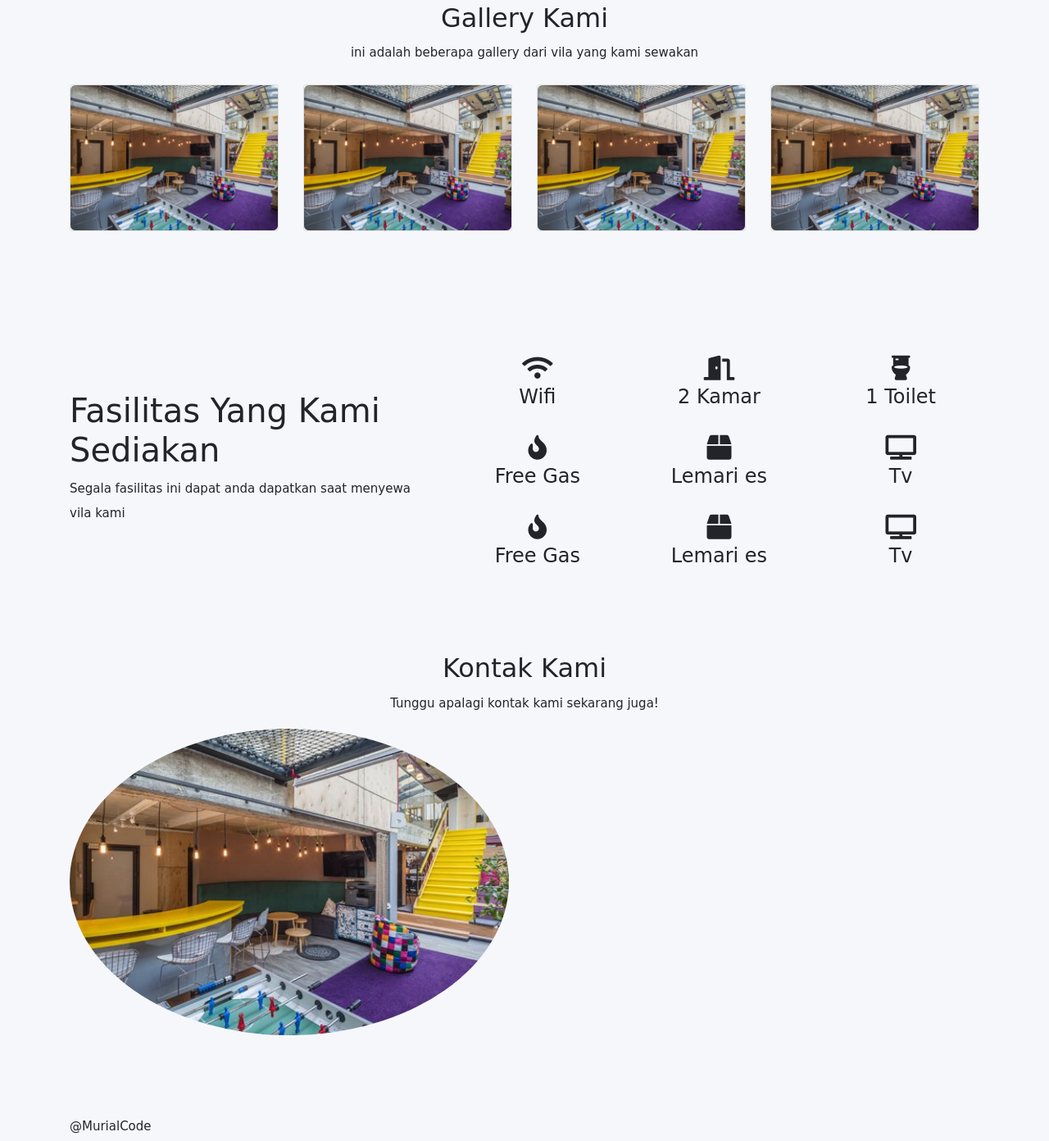
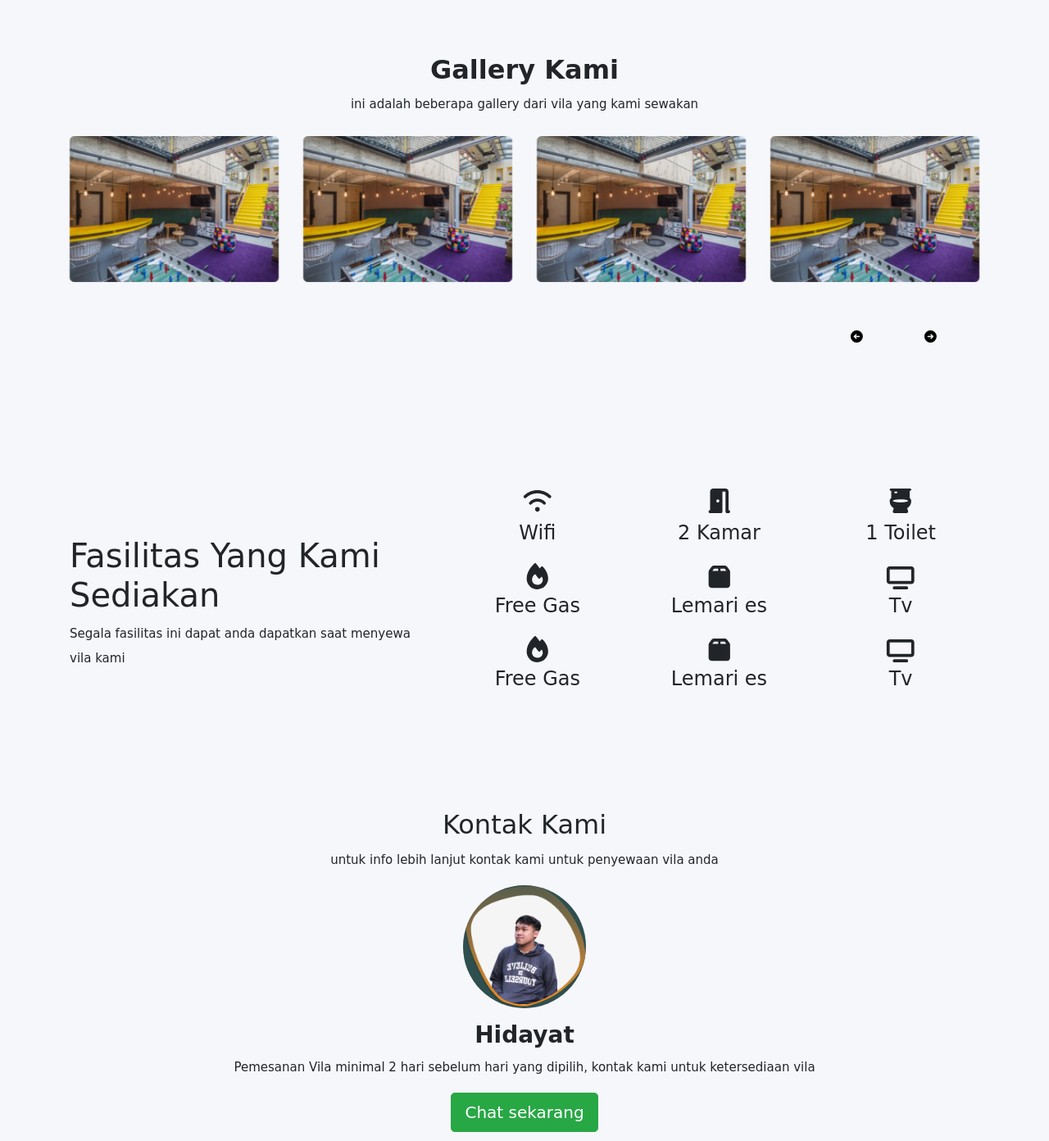
Before and after one commit to rizan1998/Sewa-Vila-Kotabunga, a plain HTML site: page index.html in a window 1280 px wide. Shown: the part 1106-2498 px from the top of the page at 82% size. Drawn offline with Linux system fonts and the light colour scheme.

Commit message:
menambah hero baru dan memperbaiki sedikit tampilan mobile responsive

```diff
--- a/assets/css/style-sewaVila.css
+++ b/assets/css/style-sewaVila.css
@@ -35,9 +35,16 @@ nav .nav-item .active {
   background-color: #f6f7fb;
   height: auto;
   overflow: auto;
+  margin-top: 80px;
 }
+
 .jumbotron h1 {
   font-weight: 600;
+}
+
+.jumbotron img {
+  height: 480px;
+  width: 100%;
 }
 
 /* about */
@@ -54,6 +61,76 @@ nav .nav-item .active {
   border-radius: 5px;
 }
 
+.gallery-section .owl-carousel .card {
+  margin-top: 10%;
+  /* height: 350px; */
+  height: auto;
+  padding: 30px;
+  line-height: 25px;
+  font-family: var(--paytone);
+}
+.gallery-section .owl-carousel img {
+  height: 100%;
+  width: 100%;
+}
+
+.gallery-section .container .row .pembungkus-panah {
+  display: flex;
+  justify-content: flex-end;
+}
+
+.gallery-section .container .row .panah {
+  height: 60px;
+  width: 60px;
+  background-color: transparent;
+  border-radius: 100%;
+  display: inline-block;
+  margin-right: 30px;
+  margin-top: 10px;
+  text-align: center;
+  position: relative !important;
+  border: 3px solid transparent;
+  transition: background 0.6s ease;
+}
+
+.gallery-section .container .row .panah button {
+  border: none;
+  background-color: transparent;
+  outline: none;
+}
+
+.gallery-section .container .row .pana:hover {
+  background-color: var(--primary-color);
+
+  color: var(--primary-color);
+}
+
+.gallery-section .pembungkus-panah .fa-arrow-circle-right {
+  font-size: 54px;
+  color: var(--primary-color);
+  background-color: var(--prmary-color3);
+  border-radius: 100%;
+  position: relative;
+}
+
+.gallery-section .pembungkus-panah .fa-arrow-circle-right:hover {
+  color: var(--primary-color3);
+  background-color: var(--primary-color);
+}
+
+.gallery-section .pembungkus-panah .fa-arrow-circle-left {
+  font-size: 54px;
+  color: var(--primary-color);
+  background-color: var(--prmary-color3);
+  border-radius: 100%;
+  position: relative;
+}
+
+.gallery-section .pembungkus-panah .fa-arrow-circle-left:hover {
+  color: var(--primary-color3);
+  background-color: var(--primary-color);
+}
+
 /* section fasilitas */
 
 .fasilitas-section .fa-wifi {
@@ -67,3 +144,19 @@ nav .nav-item .active {
 .fasilitas-section .fa-tv {
   font-size: 30px;
 }
+
+/* contact */
+.contact-section .row .pp-contact {
+  height: 150px;
+  width: 150px;
+  border-radius: 50%;
+  overflow: hidden;
+  background-color: darkslategray;
+}
+
+.contact-section .row img {
+  height: 150px;
+  width: 150px;
+  border-radius: 50%;
+  overflow: hidden;
+}
--- a/assets/js/main.js
+++ b/assets/js/main.js
@@ -17,7 +17,7 @@ $('.page-scroll').on('click', function (e) {
 });
 
 // owl carousel experience section
-$(" .experience .container .owl-carousel").owlCarousel({
+$(" .gallery-section .container .owl-carousel").owlCarousel({
     loop: true,
     lazyLoad: true,
     responsive: {
@@ -25,15 +25,15 @@ $(" .experience .container .owl-carousel").owlCarousel({
             items: 1
         },
         600: {
-            items: 1
+            items: 2
         },
         1000: {
-            items: 1
+            items: 4
         }
     }
 });
 
-var owl = $(' .experience .container .owl-carousel');
+var owl = $(' .gallery-section .container .owl-carousel');
 owl.owlCarousel();
 // Go to the next item
 $('.btn-next').click(function () {
--- a/index.html
+++ b/index.html
@@ -8,12 +8,17 @@
     <link rel="stylesheet" href="assets/css/bootstrap.min.css">
     <!-- font awesome -->
     <link rel="stylesheet" href="assets/fonts/fontawesome/css/all.min.css">
+    <!-- owl carousel -->
+    <link rel="stylesheet" href="assets/vendor/owl/owl.carousel.css">
+    <link rel="stylesheet" href="assets/vendor/owl/owl.theme.default.css">
+    <!-- aos css file -->
+    <link rel="stylesheet" href="assets/vendor/aos-master/dist/aos.css">
     <!-- main css -->
     <link rel="stylesheet" href="assets/css/style-sewaVila.css">
 </head>
 <body>
     <!-- navbar -->
-    <nav class="navbar navbar-expand-lg navbar-light">
+    <nav class="navbar navbar-expand-lg navbar-light fixed-top ">
         <div class="container pt-3 pb-3 ">
             <a class="navbar-brand" href="#">Sewa Vila Kotabunga</a>
             <button class="navbar-toggler" type="button" data-toggle="collapse" data-target="#navbarTogglerDemo02" aria-controls="navbarTogglerDemo02" aria-expanded="false" aria-label="Toggle navigation">
@@ -45,7 +50,6 @@
    <div class="jumbotron jumbotron-fluid ">
     <div class="container">
         <div class="row">
-            <div class="col-lg-1"></div>
             <div class="col-lg-6">
                 <h1 class="pt-4" >Sewa Vila Angrek kota bunga dengan harga terjangkau</h1>
                 <p class="mt-4 mb-4">Lorem ipsum dolor sit amet consectetur adipisicing elit. Quo, culpa id excepturi repellendus illum aperiam atque soluta quia modi optio. <br>
@@ -57,8 +61,8 @@
 
                 <button class="btn btn-btn-regular">Check Sekarang</button>
             </div>
-            <div class="col-lg-5 text-center  d-none d-sm-block">
-                <img src="assets/img/Component 3 – 3.png" class="img-fluid"  alt="">
+            <div class="col-lg-6 text-center  d-none d-sm-block">
+                <img src="assets/img/figma/hero jumbotron.png" class="img-fluid"  alt="">
             </div>
         </div>
     </div>
@@ -69,9 +73,8 @@
    <section class="about-section">
        <div class="container">
            <div class="row ">
-               <div class="col-lg-1"></div>
                <div class="col-lg-5">
-                <div id="carouselExampleIndicators" class="carousel slide" data-ride="carousel">
+                <div id="carouselExampleIndicators" class="carousel slide ml-lg-1 mb-5" data-ride="carousel">
                     <ol class="carousel-indicators">
                       <li data-target="#carouselExampleIndicators" data-slide-to="0" class="active"></li>
                       <li data-target="#carouselExampleIndicators" data-slide-to="1"></li>
@@ -99,13 +102,15 @@
                   </div>
                </div>
                <div class="col-lg-6">
-                        <h2>
+                   <div class="ml-4" >
+                       <h2 class="pd-sm-5 pd-md-5" >
                           <strong>Vila Angrek</strong> <span class="title-about" >Kota bunga</span>
                        </h2>
                        <p class="pt-2" >Lorem ipsum dolor sit amet consectetur, adipisicing elit. Vitae quod repellendus nostrum, nam a sequi sint quas facere illum eum labore voluptatem nesciunt neque quam odio ratione sit dolorum. A, iste? Eligendi quod, sed quaerat doloribus aperiam rerum corporis sequi.
                        </p>
                        <div>
                            <button class="btn btn-btn-regular">Cek Fasilitas</button>
+                       </div>
                    </div>
                </div>
            </div>
@@ -118,30 +123,52 @@
     <div class="container">
         <div class="row  mb-2">
            <div class="col text-center">
-               <h2>Gallery Kami</h2>
+               <h2><strong> Gallery Kami </strong></h2>
                <p>ini adalah beberapa gallery dari vila yang kami sewakan</p>
            </div>
 
         </div>
         <div class="row">
-            <div class="col-lg-3 mb-2">
-                <div class="card" >
-                    <img class="card-img-top img-fluid" src="assets/img/about/workingspace1.png" alt="Card image cap">
+            <div class="owl-carousel">
+                <div class="col-lg-12 item mb-2">
+                    <div>
+                        <img class=" img-fluid" src="assets/img/about/workingspace1.png" alt="Card image cap">
                     </div>
                 </div>
-            <div class="col-lg-3 mb-2">
-                <div class="card" >
-                    <img class="card-img-top img-fluid" src="assets/img/about/workingspace1.png" alt="Card image cap">
+                <div class="col-lg-12 item mb-2">
+                    <div>
+                        <img class=" img-fluid" src="assets/img/about/workingspace1.png" alt="Card image cap">
                     </div>
                 </div>
-            <div class="col-lg-3 mb-2">
-                <div class="card" >
-                    <img class="card-img-top img-fluid" src="assets/img/about/workingspace1.png" alt="Card image cap">
+                <div class="col-lg-12 item mb-2">
+                    <div>
+                        <img class=" img-fluid" src="assets/img/about/workingspace1.png" alt="Card image cap">
                     </div>
                 </div>
-            <div class="col-lg-3 mb-2">
-                <div class="card" >
-                    <img class="card-img-top img-fluid" src="assets/img/about/workingspace1.png" alt="Card image cap">
+                <div class="col-lg-12 item mb-2">
+                    <div>
+                        <img class=" img-fluid" src="assets/img/about/workingspace1.png" alt="Card image cap">
+                    </div>
+                </div>
+                <div class="col-lg-12 item mb-2">
+                    <div>
+                        <img class=" img-fluid" src="assets/img/about/workingspace1.png" alt="Card image cap">
+                    </div>
+                </div>
+            </div>
+        </div>
+
+        <div class="row">
+            <div class="col-lg-12 pembungkus-panah">
+                <div class="panah btn-prev owl-prev">
+                    <button>
+                        <i class="fas fa-arrow-circle-left  "></i>
+                    </button>
+                </div>
+                <div class="panah kanan btn-next owl-next">
+                    <button>
+                        <i class="fas fa-arrow-circle-right "></i>
+                    </button>
                 </div>
             </div>
         </div>
@@ -159,43 +186,39 @@
                </div>
                <div class="col-lg-7">
                    <div class="row mb-sm-4">
-                       <div class="col-lg-4 text-center">
+                       <div class="col-lg-4  col-6 mb-3 text-center">
                         <i class="fas mb-1 fa-wifi"></i>
                            <h4>Wifi</h4>
                        </div>
-                       <div class="col-lg-4 text-center">
+                       <div class="col-lg-4  col-6 mb-3 text-center">
                         <i class="fas mb-1 fa-door-open"></i>
                         <h4>2 Kamar</h4>
                     </div>
-                    <div class="col-lg-4 text-center">
+                    <div class="col-lg-4  col-6 mb-3 text-center">
                         <i class="fas mb-1 fa-toilet"></i>
                            <h4>1 Toilet</h4>
                        </div>
-                   </div>
-                   <div class="row mb-sm-4">
-                        <div class="col-lg-4 text-center">
+                        <div class="col-lg-4  col-6 mb-3 text-center">
                         <i class="fas fa-fire"></i>
                             <h4>Free Gas</h4>
                         </div>
-                        <div class="col-lg-4 text-center">
+                        <div class="col-lg-4  col-6 mb-3 text-center">
                             <i class="fas fa-box"></i>
                             <h4>Lemari es</h4>
                         </div>
-                        <div class="col-lg-4 text-center">
+                        <div class="col-lg-4  col-6 mb-3 text-center">
                             <i class="fas fa-tv"></i>
                         <h4>Tv</h4>
                         </div>
-                    </div>
-                    <div class="row">
-                        <div class="col-lg-4 text-center">
+                        <div class="col-lg-4  col-6 mb-3 text-center">
                         <i class="fas fa-fire"></i>
                             <h4>Free Gas</h4>
                         </div>
-                        <div class="col-lg-4 text-center">
+                        <div class="col-lg-4  col-6 mb-3 text-center">
                             <i class="fas fa-box"></i>
                             <h4>Lemari es</h4>
                         </div>
-                        <div class="col-lg-4 text-center">
+                        <div class="col-lg-4  col-6 mb-3 text-center">
                             <i class="fas fa-tv"></i>
                         <h4>Tv</h4>
                         </div>
@@ -216,13 +239,28 @@
                        Kontak Kami
                    </h2>
                    <p>
-                       Tunggu apalagi kontak kami sekarang juga!
+                       untuk info lebih lanjut kontak kami untuk penyewaan vila anda
                    </p>
                </div>
            </div>
-           <div class="row">
-               <div class="col">
-                   <img src="assets/img/about/workingspace1.png" height="100" class="img-fluid rounded-circle" alt="">
+           <div class="container">
+               <div class="row ">
+                   <div class="col d-flex justify-content-center ">
+                       <div class="pp-contact">
+                        <img class="rounded-circle" src="assets/img/profil-section/profil-img.png" alt="Generic placeholder image">
+                       </div>
+
+                   </div>
+
+               </div>
+           </div>
+           <div class="container">
+               <div class="row mt-3">
+                   <div class="col text-center">
+                    <h3><strong>Hidayat</strong></h3>
+                    <p>Pemesanan Vila minimal 2 hari sebelum hari yang dipilih, kontak kami untuk ketersediaan vila</p>
+                    <a href="" class="btn btn-lg btn-success"> Chat sekarang</a>
+                   </div>
                </div>
            </div>
        </div>
@@ -245,8 +283,23 @@
     <script src="assets/js/jquery-3.4.1.min.js" ></script>
     <!-- bootstrap js -->
     <script src="assets/js/bootstrap.min.js" ></script>
-      <!-- main js -->
-    <script src="assets/js/main.js" ></script>
+    <!-- owl carousel plugin -->
+    <script src="assets/vendor/owl/owl.carousel.js"></script>
+    <!-- fontawesome js file -->
+    <script src="assets/js/all.js"></script>
+    <!-- isotope plugin -->
+    <script src="assets/vendor/isotope/isotope.min.js"></script>
+    <!-- magniticpopup -->
+    <script src="assets/vendor/Magnific-Popup/dist/jquery.magnific-popup.min.js"></script>
+    <!-- aos js file -->
+    <script src="assets/vendor/aos-master/dist/aos.js"></script>
+    <!-- aos init -->
+    <script>
+        AOS.init();
+    </script>
+
+    <!-- javascript file -->
+    <script src="assets/js/main.js"></script>
 
 
 </body>
```
Also changed, not shown: assets/img/figma/hero jumbotron.png (added). Lines whose indentation alone changed are shown as unchanged.
